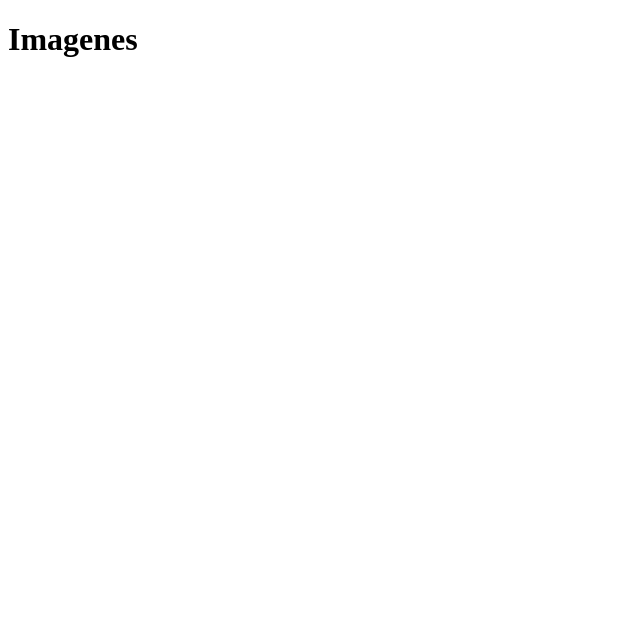
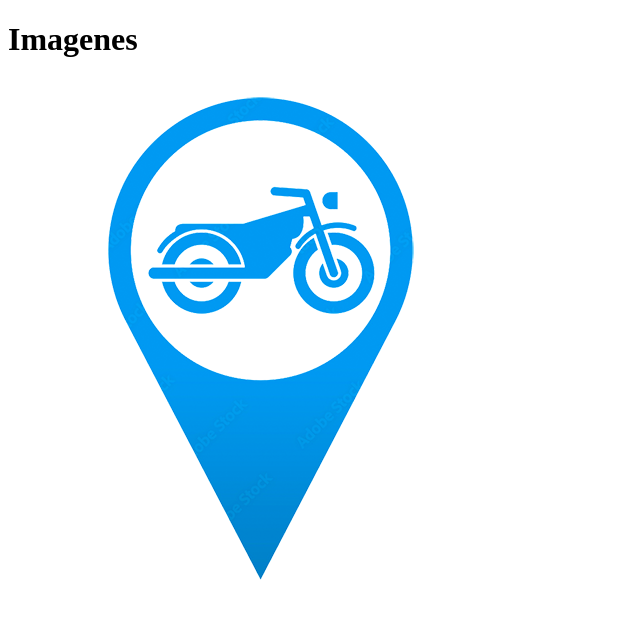
Before and after one commit to alexticonacruz/recursoImagenes, a plain HTML site: page index.html in a window 1280 px wide. Shown: the whole page, without its empty margins (0-640 px from the left). Drawn offline with Linux system fonts and the light colour scheme.

Commit message:
Update index.html

```diff
--- a/index.html
+++ b/index.html
@@ -7,6 +7,6 @@
 </head>
 <body>
     <h1>Imagenes</h1>
-    <img src="icon_moto" alt="">
+    <img src="icon_moto.png" alt="">
 </body>
 </html>
```
